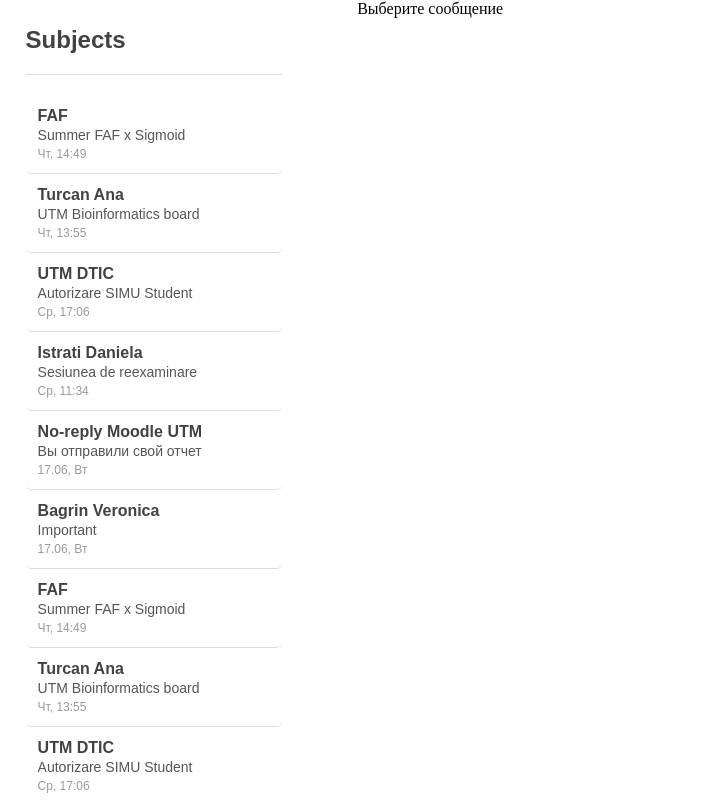
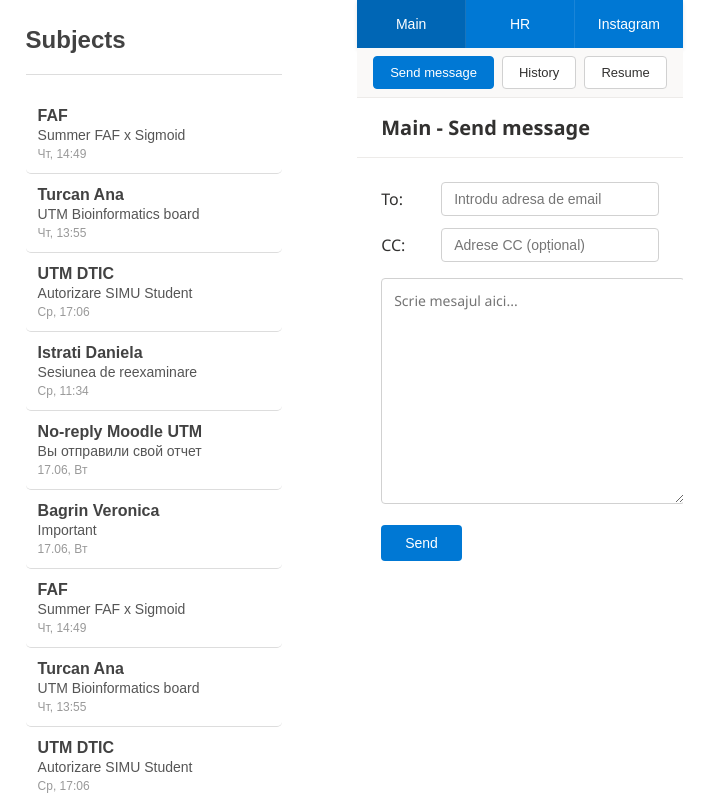
Before and after one commit to MariaIscariot/Team_2, a React (Vite) app in the folder front/: page / in a window 1280 px wide. Shown: the whole page, without its empty margins (0-719 px from the left). Built offline with nearby package versions, Linux system fonts and the light colour scheme.

Commit message:
second commit

```diff
--- a/front/src/components/MainBody/MainBody.jsx
+++ b/front/src/components/MainBody/MainBody.jsx
@@ -1,10 +1,68 @@
+import React, { useState } from 'react';
 import styles from './index.module.css';
 
 export default function MainBody({ message }) {
-  if (!message) {
-    return <div className={styles.empty}>Выберите сообщение</div>;
+  const [activeTab, setActiveTab] = useState('Main');
+  const [activeAction, setActiveAction] = useState('Send message');
+  const [toField, setToField] = useState('');
+  const [ccField, setCcField] = useState('');
+  const [messageText, setMessageText] = useState('');
+  const [sentMessages, setSentMessages] = useState([]);
+
+  const handleSend = () => {
+    if (toField && messageText) {
+      const newMessage = {
+        id: Date.now(),
+        to: toField,
+        cc: ccField,
+        text: messageText,
+        timestamp: new Date().toLocaleString(),
+      };
+      setSentMessages([...sentMessages, newMessage]);
+      setToField('');
+      setCcField('');
+      setMessageText('');
     }
+  };
 
+  const renderComposer = () => (
+    <div className={styles.messageComposer}>
+      <div className={styles.messageFields}>
+        <div className={styles.fieldRow}>
+          <label>To:</label>
+          <input
+            type="email"
+            value={toField}
+            onChange={(e) => setToField(e.target.value)}
+            placeholder="Introdu adresa de email"
+          />
+        </div>
+        <div className={styles.fieldRow}>
+          <label>CC:</label>
+          <input
+            type="email"
+            value={ccField}
+            onChange={(e) => setCcField(e.target.value)}
+            placeholder="Adrese CC (opțional)"
+          />
+        </div>
+      </div>
+      <div className={styles.messageBody}>
+        <textarea
+          value={messageText}
+          onChange={(e) => setMessageText(e.target.value)}
+          placeholder="Scrie mesajul aici..."
+          rows="10"
+        />
+      </div>
+      <button className={styles.sendButton} onClick={handleSend}>
+        Send
+      </button>
+    </div>
+  );
+
+  const renderContent = () => {
+    if (message) {
       return (
         <div className={styles.body}>
           <h2>{message.subject}</h2>
@@ -13,6 +71,86 @@
           <p className={styles.content}>
             Здесь будет текст письма или его можно загрузить дополнительно.
           </p>
+          {renderComposer()}
         </div>
       );
     }
+
+    switch (activeAction) {
+      case 'Send message':
+        return renderComposer();
+
+      case 'History':
+        return (
+          <div className={styles.historySection}>
+            <h3>Istoric Mesaje</h3>
+            {sentMessages.length === 0 ? (
+              <p>Nu există mesaje trimise încă.</p>
+            ) : (
+              sentMessages.map((msg) => (
+                <div key={msg.id} className={styles.messageItem}>
+                  <div className={styles.messageHeader}>
+                    <strong>To:</strong> {msg.to}
+                    {msg.cc && <span> | <strong>CC:</strong> {msg.cc}</span>}
+                    <span className={styles.timestamp}>{msg.timestamp}</span>
+                  </div>
+                  <div className={styles.messageContent}>{msg.text}</div>
+                </div>
+              ))
+            )}
+          </div>
+        );
+
+      case 'Resume':
+        return (
+          <div className={styles.resumeSection}>
+            <h3>Rezumat</h3>
+            <p>Total mesaje trimise: {sentMessages.length}</p>
+            <p>Ultima activitate: {sentMessages.length > 0 ? sentMessages[sentMessages.length - 1].timestamp : 'N/A'}</p>
+          </div>
+        );
+
+      default:
+        return <div className={styles.empty}>Selectează o acțiune</div>;
+    }
+  };
+
+  return (
+    <div className={styles.mainBodyOutlook}>
+      <aside className={styles.sidebar}>
+        <nav className={styles.mainNavbar}>
+          {['Main', 'HR', 'Instagram'].map((tab) => (
+            <button
+              key={tab}
+              className={`${styles.navTab} ${activeTab === tab ? styles.active : ''}`}
+              onClick={() => setActiveTab(tab)}
+            >
+              {tab}
+            </button>
+          ))}
+        </nav>
+
+        <div className={styles.actionButtons}>
+          {['Send message', 'History', 'Resume'].map((action) => (
+            <button
+              key={action}
+              className={`${styles.actionBtn} ${activeAction === action ? styles.active : ''}`}
+              onClick={() => setActiveAction(action)}
+            >
+              {action}
+            </button>
+          ))}
+        </div>
+      </aside>
+
+      <main className={styles.mainContent}>
+        <div className={styles.contentHeader}>
+          <h2>{activeTab} - {activeAction}</h2>
+        </div>
+        <div className={styles.contentBody}>
+          {renderContent()}
+        </div>
+      </main>
+    </div>
+  );
+}
--- a/front/src/components/MainBody/index.module.css
+++ b/front/src/components/MainBody/index.module.css
@@ -1,3 +1,254 @@
-.wrapper{
-    width: 80%;
+.mainBodyOutlook {
+  height: 100vh;
+  display: flex;
+  flex-direction: column;
+  font-family: 'Segoe UI', Tahoma, Geneva, Verdana, sans-serif;
+  background-color: #f3f2f1;
 }
+
+/* Navbar principal */
+.mainNavbar {
+  display: flex;
+  background-color: #0078d4;
+  height: 48px;
+  box-shadow: 0 2px 4px rgba(0,0,0,0.1);
+}
+
+.navTab {
+  flex: 1;
+  border: none;
+  background-color: transparent;
+  color: white;
+  font-size: 14px;
+  font-weight: 400;
+  cursor: pointer;
+  transition: background-color 0.2s;
+  border-right: 1px solid rgba(255,255,255,0.1);
+}
+
+.navTab:hover {
+  background-color: rgba(0,0,0,0.1);
+}
+
+.navTab.active {
+  background-color: rgba(0,0,0,0.15);
+  font-weight: 400;
+}
+
+.navTab:last-child {
+  border-right: none;
+}
+
+/* Butoane acțiuni */
+.actionButtons {
+  display: flex;
+  background-color: #faf9f8;
+  padding: 8px 16px;
+  gap: 8px;
+  border-bottom: 1px solid #edebe9;
+}
+
+.actionBtn {
+  padding: 8px 16px;
+  border: 1px solid #d1d1d1;
+  background-color: white;
+  color: #323130;
+  border-radius: 4px;
+  cursor: pointer;
+  font-size: 13px;
+  transition: all 0.2s;
+}
+
+.actionBtn:hover {
+  background-color: #f3f2f1;
+  border-color: #c8c6c4;
+}
+
+.actionBtn.active {
+  background-color: #0078d4;
+  color: white;
+  border-color: #0078d4;
+}
+
+/* Conținut principal */
+.mainContent {
+  flex: 1;
+  display: flex;
+  flex-direction: column;
+  overflow: hidden;
+}
+
+.contentHeader {
+  padding: 16px 24px;
+  background-color: white;
+  border-bottom: 1px solid #edebe9;
+}
+
+.contentHeader h2 {
+  color: #323130;
+  font-size: 20px;
+  font-weight: 600;
+}
+
+.contentBody {
+  flex: 1;
+  padding: 24px;
+  overflow-y: auto;
+  background-color: white;
+}
+
+/* Composer de mesaje */
+.messageComposer {
+  max-width: 800px;
+}
+
+.messageFields {
+  margin-bottom: 16px;
+}
+
+.fieldRow {
+  display: flex;
+  align-items: center;
+  margin-bottom: 12px;
+}
+
+.fieldRow label {
+  width: 60px;
+  font-weight: 500;
+  color: #323130;
+}
+
+.fieldRow input {
+  flex: 1;
+  padding: 8px 12px;
+  border: 1px solid #d1d1d1;
+  border-radius: 4px;
+  font-size: 14px;
+}
+
+.fieldRow input:focus {
+  outline: none;
+  border-color: #0078d4;
+  box-shadow: 0 0 0 1px #0078d4;
+}
+
+.messageBody {
+  margin-bottom: 16px;
+}
+
+.messageBody textarea {
+  width: 100%;
+  padding: 12px;
+  border: 1px solid #d1d1d1;
+  border-radius: 4px;
+  font-size: 14px;
+  font-family: inherit;
+  resize: vertical;
+  min-height: 200px;
+}
+
+.messageBody textarea:focus {
+  outline: none;
+  border-color: #0078d4;
+  box-shadow: 0 0 0 1px #0078d4;
+}
+
+.sendButton {
+  padding: 10px 24px;
+  background-color: #0078d4;
+  color: white;
+  border: none;
+  border-radius: 4px;
+  font-size: 14px;
+  font-weight: 500;
+  cursor: pointer;
+  transition: background-color 0.2s;
+}
+
+.sendButton:hover {
+  background-color: #106ebe;
+}
+
+/* Secțiunea istoric */
+.historySection h3,
+.resumeSection h3 {
+  color: #323130;
+  margin-bottom: 16px;
+  font-size: 18px;
+}
+
+.messageItem {
+  background-color: #faf9f8;
+  border: 1px solid #edebe9;
+  border-radius: 4px;
+  padding: 16px;
+  margin-bottom: 12px;
+}
+
+.messageHeader {
+  display: flex;
+  justify-content: space-between;
+  align-items: center;
+  margin-bottom: 8px;
+  font-size: 13px;
+  color: #605e5c;
+}
+
+.timestamp {
+  font-size: 12px;
+  color: #8a8886;
+}
+
+.messageContent {
+  background-color: white;
+  padding: 12px;
+  border-radius: 4px;
+  border: 1px solid #edebe9;
+  font-size: 14px;
+  line-height: 1.4;
+}
+
+/* Secțiunea rezumat */
+.resumeSection p {
+  margin-bottom: 8px;
+  font-size: 14px;
+  color: #605e5c;
+}
+
+/* View mesaj selectat */
+.body {
+  max-width: 800px;
+}
+
+.empty {
+  color: #605e5c;
+  font-size: 16px;
+  text-align: center;
+  padding: 40px;
+}
+
+.content {
+  margin-top: 16px;
+  font-size: 15px;
+  line-height: 1.6;
+}
+
+/* Responsive */
+@media (max-width: 768px) {
+  .actionButtons {
+    flex-wrap: wrap;
+  }
+
+  .fieldRow {
+    flex-direction: column;
+    align-items: flex-start;
+  }
+
+  .fieldRow label {
+    margin-bottom: 4px;
+  }
+
+  .fieldRow input {
+    width: 100%;
+  }
+}
```
Lines whose indentation alone changed are shown as unchanged.
